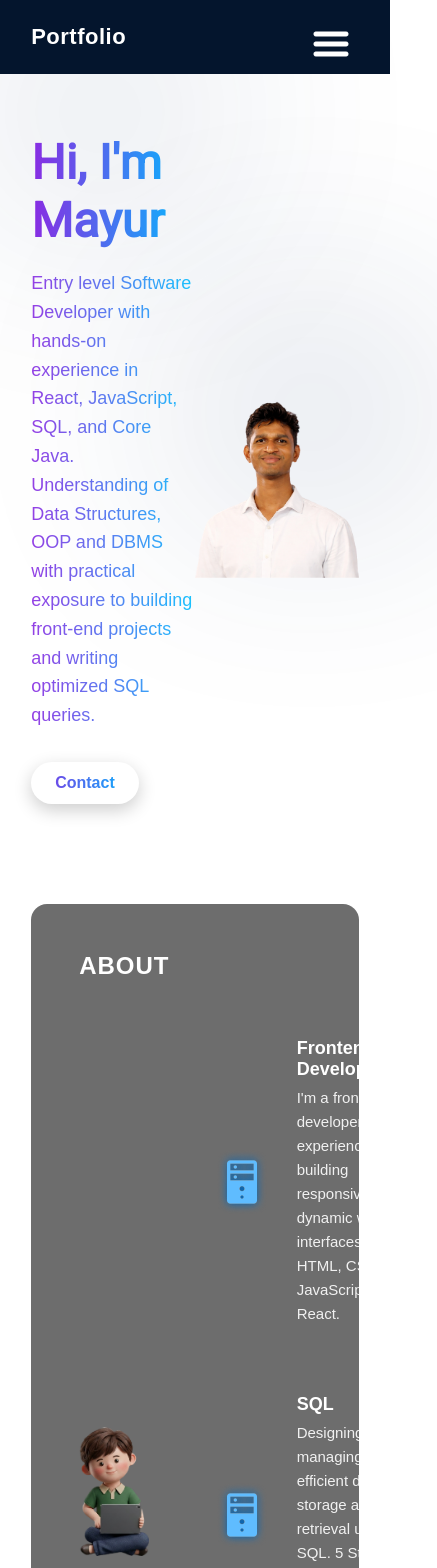
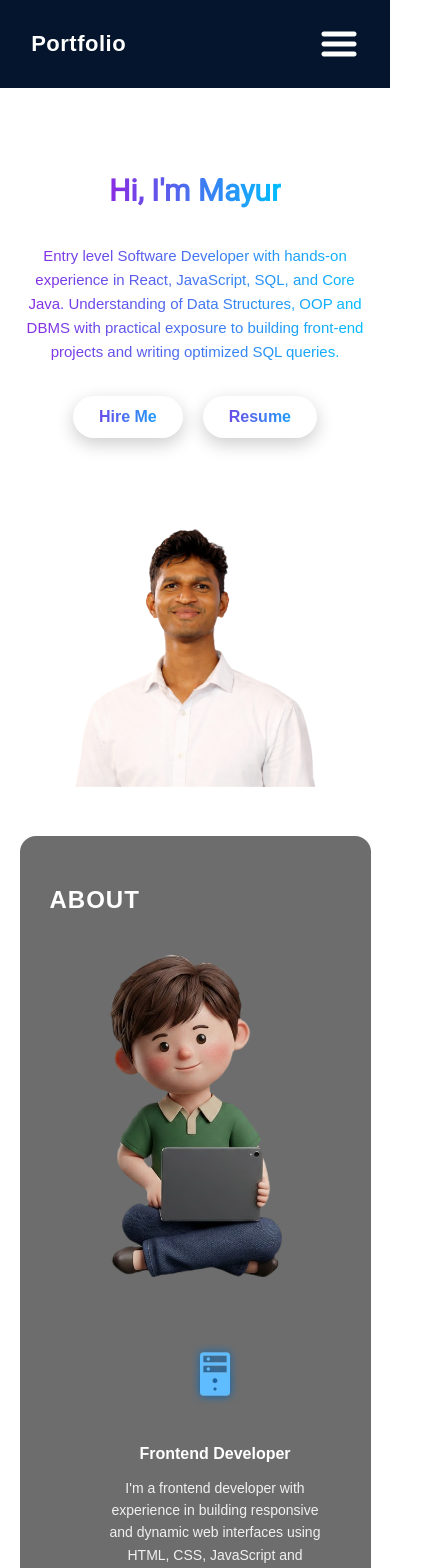
Before and after one commit to mayurp-09/portfolio-website, a React (Vite) app: page / in a window 390 px wide. Shown: the top 1568 px of the page, 437 px wide, since content can reach past the window. Built offline with nearby package versions, Linux system fonts and the light colour scheme.

Commit message:
implamented media query

```diff
--- a/package.json
+++ b/package.json
@@ -1,4 +1,5 @@
 {
+  "homepage": "https://mayurp-09.github.io/portfolio-website/",
   "name": "react-portfolio",
   "private": true,
   "version": "0.0.0",
@@ -7,7 +8,9 @@
     "dev": "vite",
     "build": "vite build",
     "lint": "eslint . --ext js,jsx --report-unused-disable-directives --max-warnings 0",
-    "preview": "vite preview"
+    "preview": "vite preview",
+    "predeploy": "npm run build",
+    "deploy": "gh-pages -d dist"
   },
   "dependencies": {
     "@fontsource/outfit": "^5.2.8",
@@ -23,6 +26,7 @@
     "eslint-plugin-react": "^7.32.2",
     "eslint-plugin-react-hooks": "^4.6.0",
     "eslint-plugin-react-refresh": "^0.4.3",
+    "gh-pages": "^6.3.0",
     "vite": "^4.4.5"
   }
 }
--- a/src/App.module.css
+++ b/src/App.module.css
@@ -3,6 +3,6 @@
 .App {
   background-color: var(--color-bg);
   width: 100%;
-  height: 100%;
-  overflow: hidden;
+  min-height: 100vh;     /* full screen height properly */
+  overflow-x: hidden;    /* prevents horizontal scroll only */
 }
--- a/src/components/About/About.module.css
+++ b/src/components/About/About.module.css
@@ -4,17 +4,18 @@
   position: relative;
   background-color: rgba(12, 12, 12, 0.6);
   border-radius: 16px;
-  padding: 48px;              /* reduced from 73px */
-  margin-top: 100px;          /* reduced from 129px */
+  padding: 48px;
+  margin-top: 100px;
   margin-left: 8%;
   margin-right: 8%;
   z-index: 1;
+  overflow: hidden; /* prevents horizontal scroll */
 }
 
 /* Section Title */
 .title {
   color: var(--color-text);
-  font-size: 24px;            /* reduced from 35px */
+  font-size: 24px;
   font-weight: 700;
   letter-spacing: 1px;
   text-transform: uppercase;
@@ -31,7 +32,7 @@
 
 /* Image */
 .aboutImage {
-  width: 30%;                 /* reduced from 35% */
+  width: 30%;
   max-width: 320px;
 }
 
@@ -40,7 +41,7 @@
   color: var(--color-text);
   display: flex;
   flex-direction: column;
-  gap: 32px;                  /* reduced from 50px */
+  gap: 32px;
 }
 
 /* Single Item */
@@ -51,7 +52,7 @@
   gap: 20px;
   border-radius: 16px;
   list-style: none;
-  padding: 18px;              /* reduced from 25px */
+  padding: 18px;
 
   background-image: linear-gradient(
     90deg,
@@ -70,51 +71,71 @@
 
 /* Item Title */
 .aboutItem h3 {
-  font-size: 18px;            /* reduced from 25px */
+  font-size: 18px;
   font-weight: 600;
   margin-bottom: 6px;
 }
 
 /* Item Description */
 .aboutItem p {
-  font-size: 15px;            /* reduced from 25px */
+  font-size: 15px;
   line-height: 1.6;
   opacity: 0.9;
 }
-/* Tablet & Mobile */
+
+/* ========================= */
+/* RESPONSIVE FIX START */
+/* ========================= */
+
+/* Tablet */
+@media (max-width: 1024px) {
+  .container {
+    margin-left: 5%;
+    margin-right: 5%;
+    padding: 40px;
+  }
+
+  .aboutImage {
+    width: 35%;
+  }
+}
+
+/* Mobile */
 @media (max-width: 768px) {
-  .about .content {
-    flex-direction: column !important; /* stack image and info */
+  .container {
+    padding: 30px;
+    margin-top: 60px;
+  }
+
+  .content {
+    flex-direction: column;  /* stack image + content */
     align-items: center;
     text-align: center;
-    gap: 24px;
-    width: 100%;
+    gap: 30px;
   }
 
-  .about .aboutImage {
-    width: 60%;       /* image on top */
-    max-width: 280px;
-    margin-bottom: 16px;
+  .aboutImage {
+    width: 60%;
+    max-width: 260px;
   }
 
-  .about .aboutItems {
-    width: 100%;      /* full width below image */
+  .aboutItems {
+    width: 100%;
     gap: 20px;
   }
 
-  .about .aboutItem {
-    flex-direction: column;  /* icon + text stacked */
+  .aboutItem {
+    flex-direction: column; /* stack icon + text */
     align-items: center;
     text-align: center;
     padding: 16px;
   }
 
-  .about .aboutItem h3 {
+  .aboutItem h3 {
     font-size: 16px;
-    margin-bottom: 4px;
   }
 
-  .about .aboutItem p {
+  .aboutItem p {
     font-size: 14px;
   }
 }
--- a/src/components/Hero/Hero.jsx
+++ b/src/components/Hero/Hero.jsx
@@ -1,5 +1,4 @@
 import React from "react";
-
 import styles from "./Hero.module.css";
 import { getImageUrl } from "../../utils";
 
@@ -8,24 +7,34 @@ export const Hero = () => {
     <section className={styles.container}>
       <div className={styles.content}>
         <h1 className={styles.title}>Hi, I'm Mayur</h1>
+
         <p className={styles.description}>
-          Entry level Software Developer with hands-on experience in React, JavaScript, SQL, and Core Java.
-          Understanding of Data Structures, OOP and DBMS with practical exposure to building front-end projects and writing optimized SQL queries.
+          Entry level Software Developer with hands-on experience in React,
+          JavaScript, SQL, and Core Java. Understanding of Data Structures,
+          OOP and DBMS with practical exposure to building front-end projects
+          and writing optimized SQL queries.
         </p>
+
+        <div className={styles.btnContainer}>
+          <a href="https://mail.google.com/mail/?view=cm&fs=1&to=mayurgpande@gmail.com"
+          target="_blank" rel="noopener noreferrer" className={styles.contactBtn}>Hire Me</a>
           <a
-  href="https://mail.google.com/mail/?view=cm&fs=1&to=mayurgpande@gmail.com"
+            href="/resume.pdf"
             target="_blank"
             rel="noopener noreferrer"
             className={styles.contactBtn}
           >
-  Contact
+            Resume
           </a>
         </div>
+      </div>
+
       <img
         src={getImageUrl("hero/img.png")}
         alt="Hero image of me"
         className={styles.heroImg}
       />
+
       <div className={styles.topBlur} />
       <div className={styles.bottomBlur} />
     </section>
--- a/src/components/Hero/Hero.module.css
+++ b/src/components/Hero/Hero.module.css
@@ -6,171 +6,180 @@
   align-items: center;
   justify-content: space-between;
   margin-top: 60px;
-  margin-left: 8%;
-  margin-right: 8%;
+  padding: 0 6%;
+  width: 100%;
+  box-sizing: border-box;
+  gap: 50px;
   z-index: 1;
 }
+
+/* ================= CONTENT ================= */
 
 .content {
   display: flex;
   flex-direction: column;
   align-items: flex-start;
   color: var(--color-text);
-  z-index: 1;
-  max-width: 520px;
+  max-width: 550px;
+  z-index: 2;
 }
 
-/* Main Heading */
+/* Title */
 .title {
-  font-size: 48px;      /* reduced from 72px */
+  font-size: 48px;
   font-weight: 800;
+  line-height: 1.2;
   margin-bottom: 20px;
-  color: white;
   font-family: var(--font-roboto);
-  line-height: 1.2;
 
-  /* Updated gradient: violet → blue */
   background: linear-gradient(
     90deg,
-    rgba(138, 43, 226, 1) 0%,   /* violet */
-    rgba(0, 191, 255, 1) 100%    /* deep sky blue */
+    rgba(138, 43, 226, 1) 0%,
+    rgba(0, 191, 255, 1) 100%
   );
+  -webkit-background-clip: text;
   -webkit-text-fill-color: transparent;
-  -webkit-background-clip: text;
 }
 
 /* Description */
 .description {
-  font-size: 18px;     /* reduced from 30px */
+  font-size: 18px;
+  line-height: 1.6;
   margin-bottom: 32px;
-  line-height: 1.6;
-  opacity: 0.9;
+
   background: linear-gradient(
     90deg,
-    rgba(138, 43, 226, 1) 0%,   /* violet */
-    rgba(0, 191, 255, 1) 100%    /* deep sky blue */
+    rgba(138, 43, 226, 1) 0%,
+    rgba(0, 191, 255, 1) 100%
   );
+  -webkit-background-clip: text;
   -webkit-text-fill-color: transparent;
-  -webkit-background-clip: text;
 }
 
-/* Button */
+/* Buttons */
+.btnContainer {
+  display: flex;
+  gap: 20px;
+  flex-wrap: wrap;
+}
+
 .contactBtn {
   text-decoration: none;
-  background-color: var(--color-primary);
   border-radius: 50px;
-  font-size: 16px;     /* reduced from 30px */
+  font-size: 16px;
   font-weight: 600;
-  padding: 12px 24px;
+  padding: 12px 26px;
   box-shadow: 0 6px 18px rgba(0, 0, 0, 0.2);
+
   background: linear-gradient(
     90deg,
-    rgba(138, 43, 226, 1) 0%,   /* violet */
-    rgba(0, 191, 255, 1) 100%    /* deep sky blue */
+    rgba(138, 43, 226, 1) 0%,
+    rgba(0, 191, 255, 1) 100%
   );
+  -webkit-background-clip: text;
   -webkit-text-fill-color: transparent;
-  -webkit-background-clip: text;
+
+  transition: all 0.3s ease;
 }
+
 .contactBtn:hover {
   transform: translateY(-3px);
   box-shadow: 0 10px 25px rgba(0, 0, 0, 0.25);
-  transition: all 0.3s ease;
 }
 
-/* List Links Hover Effect */
-.links li a {
-  text-decoration: none;
-  color: var(--color-text);
-  transition: all 0.3s ease;
+/* ================= IMAGE ================= */
+
+.heroImg {
+  width: 45%;
+  max-width: 480px;
+  height: auto;
+  object-fit: contain;
+  flex-shrink: 0;
+  animation: floating 4s ease-in-out infinite;
+  z-index: 2;
 }
 
-.links li a:hover {
-  color: #8a2be2; /* violet */
-  transform: translateY(-3px);
-  text-shadow: 0 2px 8px rgba(0, 0, 0, 0.2);
+/* Floating Animation */
+@keyframes floating {
+  0% { transform: translateY(0px); }
+  50% { transform: translateY(12px); }
+  100% { transform: translateY(0px); }
 }
 
-/* Image */
-.heroImg {
-  width: 42%;          /* reduced from 50% */
-  max-width: 420px;
-  z-index: 1;
+/* ================= BLUR EFFECTS ================= */
 
-  animation-name: floating;
-  animation-duration: 4s;
-  animation-iteration-count: infinite;
-  animation-timing-function: ease-in-out;
-}
-
-/* Floating animation */
-@keyframes floating {
-  0% {
-    transform: translateY(0px);
-  }
-  50% {
-    transform: translateY(12px);
-  }
-  100% {
-    transform: translateY(0px);
-  }
-}
-
-/* Blur effects refined */
-.topBlur {
+.topBlur,
+.bottomBlur {
   position: absolute;
-  width: 40vw;
-  height: 40vw;
-  min-width: 200px;
-  top: -100px;
-  left: -8vw;
+  width: 320px;
+  height: 320px;
   border-radius: 50%;
   background: var(--color-secondary);
   opacity: 0.25;
-  filter: blur(120px);
+  filter: blur(100px);
   z-index: 0;
 }
 
-.bottomBlur {
-  position: absolute;
-  width: 50vw;
-  height: 40vw;
-  min-width: 250px;
-  top: 200px;
-  right: -20vw;
-  border-radius: 50%;
-  background: var(--color-secondary);
-  opacity: 0.25;
-  filter: blur(120px);
-  z-index: 0;
+.topBlur {
+  top: -80px;
+  left: -120px;
 }
 
+.bottomBlur {
+  top: 200px;
+  right: -120px;
+}
+
+/* ================= RESPONSIVE ================= */
+
 @media (max-width: 1024px) {
-  .hero .title {
-    font-size: 40px;
+  .title {
+    font-size: 38px;
   }
-  .hero .description {
+
+  .description {
     font-size: 16px;
   }
+
   .heroImg {
-    width: 38%;
-    max-width: 360px;
+    width: 50%;
+    max-width: 380px;
   }
 }
 
 @media (max-width: 768px) {
-  .hero {
+  .container {
     flex-direction: column;
+    text-align: center;
     align-items: center;
-    text-align: center;
   }
-  .hero .title {
-    font-size: 32px;
+
+  .content {
+    align-items: center;
+    max-width: 100%;
   }
-  .hero .description {
-    font-size: 14px;
+
+  .title {
+    font-size: 30px;
   }
+
+  .description {
+    font-size: 15px;
+  }
+
+  .btnContainer {
+    justify-content: center;
+  }
+
   .heroImg {
-    width: 50%;
-    margin-top: 20px;
+    width: 70%;
+    max-width: 300px;
+    margin-top: 30px;
+  }
+
+  /* Hide blur on mobile for safety */
+  .topBlur,
+  .bottomBlur {
+    display: none;
   }
 }
--- a/src/components/Navbar/Navbar.module.css
+++ b/src/components/Navbar/Navbar.module.css
@@ -5,118 +5,103 @@
   display: flex;
   align-items: center;
   justify-content: space-between;
-  padding: 24px 8%;   /* reduced from 61px */
-  z-index: 2;
+  padding: 24px 8%;
+  z-index: 10;
   background-color: var(--color-bg);
 }
 
-/* Logo / Title */
+/* Logo */
 .title {
-  font-size: 22px;     /* reduced from 30px */
+  font-size: 22px;
   font-weight: 600;
   color: var(--color-text);
   text-decoration: none;
-  letter-spacing: 0.5px; /* modern touch */
+  letter-spacing: 0.5px;
 }
-.title:hover{
+
+.title:hover {
   background: linear-gradient(
     90deg,
-    rgba(138, 43, 226, 1) 0%,   /* violet */
-    rgba(0, 191, 255, 1) 100%    /* deep sky blue */
+    rgba(138, 43, 226, 1) 0%,
+    rgba(0, 191, 255, 1) 100%
   );
   -webkit-text-fill-color: transparent;
   -webkit-background-clip: text;
 }
 
-/* Hide menu button for desktop */
+/* Hide menu button on desktop */
 .menuBtn {
   display: none;
+  cursor: pointer;
 }
 
 /* Menu container */
 .menu {
   display: flex;
+  align-items: center;
 }
 
 /* Menu items */
 .menuItems {
   display: flex;
-  gap: 32px;        /* reduced from 47px */
+  gap: 32px;
   list-style: none;
+  padding: 0;
+  margin: 0;
 }
 
 /* Links */
 .menuItems a {
-  font-size: 16px;   /* reduced from 25px */
+  font-size: 16px;
   font-weight: 500;
   color: var(--color-text);
   text-decoration: none;
   transition: all 0.3s ease;
   position: relative;
 }
-.menuItems a:hover{
+
+.menuItems a:hover {
   background: linear-gradient(
     90deg,
-    rgba(138, 43, 226, 1) 0%,   /* violet */
-    rgba(0, 191, 255, 1) 100%    /* deep sky blue */
+    rgba(138, 43, 226, 1) 0%,
+    rgba(0, 191, 255, 1) 100%
   );
   -webkit-text-fill-color: transparent;
   -webkit-background-clip: text;
 }
-.menuItems a::after {
-  content: "";
-  position: absolute;
-  left: 0;
-  bottom: -4px;
-  width: 0%;
-  height: 2px;
-  background-color: var(--color-bg);
-  transition: 0.3s ease;
-}
 
-.menuItems a:hover::after {
-  width: 100%;
-}
+/* ========================= */
+/* MOBILE NAVBAR */
+/* ========================= */
 
-@media screen and (max-width: 830px) {
-  .navbar {
-    flex-direction: column;
-    align-items: flex-start;
-  }
-
-  .menu {
-    position: absolute;
-    right: 0;
-    margin-right: 10%;
-    flex-direction: column;
-    align-items: flex-end;
-    gap: 11px;
-    z-index: 3;
-  }
+@media (max-width: 830px) {
 
   .menuBtn {
     display: block;
-    cursor: pointer;
   }
 
   .menuItems {
-    display: none;
+    position: absolute;
+    top: 70px;
+    right: 8%;
     flex-direction: column;
     align-items: center;
-    gap: 13px;
-    border-radius: 10px;
-    background: rgb(25, 55, 109);
+    gap: 18px;
+    padding: 20px;
+    border-radius: 12px;
+
     background: linear-gradient(
       0deg,
       rgba(25, 55, 109, 0.2) 0%,
       rgba(25, 55, 109, 1) 100%
     );
-    padding: 24px 33px;
-    box-shadow: 0 0 4px 0 rgba(0, 0, 0, 0.25);
+
+    box-shadow: 0 8px 20px rgba(0, 0, 0, 0.25);
+
+    display: none;
   }
 
   .menuOpen {
     display: flex;
-    z-index: 1;
   }
 }
--- a/src/index.css
+++ b/src/index.css
@@ -1,10 +1,14 @@
-* {
+*,
+*::before,
+*::after {
   box-sizing: border-box;
+}
+
+html, body {
   margin: 0;
   padding: 0;
+  width: 100%;
+  overflow-x: hidden;   /* Prevent bottom slider */
   font-family: "Outfit", Arial, Helvetica, sans-serif;
-}
-
-html {
   scroll-behavior: smooth;
 }
--- a/vite.config.js
+++ b/vite.config.js
@@ -3,6 +3,7 @@ import react from "@vitejs/plugin-react";
 
 // https://vitejs.dev/config/
 export default defineConfig({
+  base: "/portfolio-website/",
   plugins: [react()],
   css: {
     modules: {
```
Also changed, not shown: src/components/Contact/Contact.module.css (+36 -20 lines), src/components/Projects/ProjectCard.module.css (+22 -11 lines), src/components/Projects/Projects.module.css (+27 -7 lines), src/components/Skills/Skills.module.css (+31 -49 lines), 1 other file (tests, documents, lock files or other folders). Lines whose indentation alone changed are shown as unchanged.
